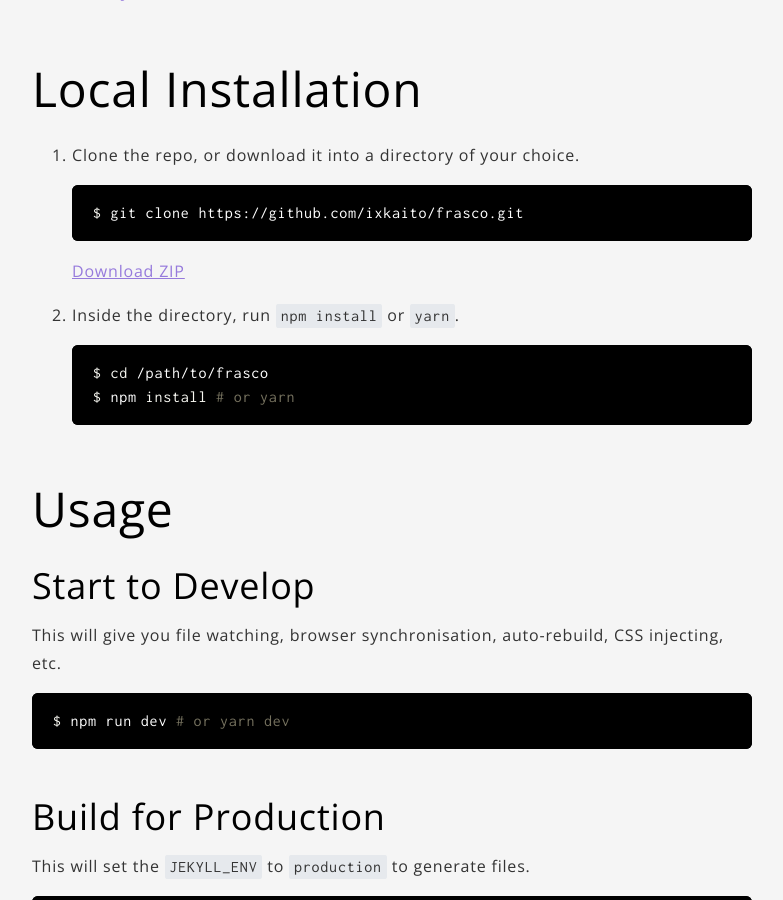
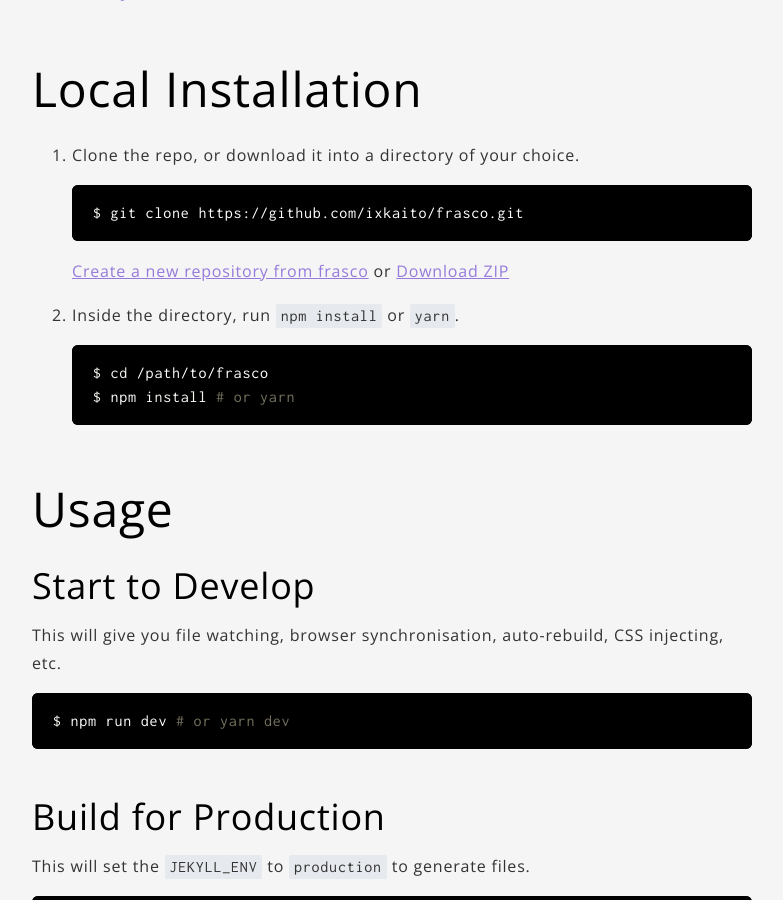
Before and after one commit to ixkaito/frasco, a Jekyll site: the page built from index.md, in a window 1280 px wide and 900 px high, scrolled down 1105 px. Shown: the whole window, without its empty margins (248-1031 px from the left). Built offline with Jekyll 4.4.1, drawn with Linux system fonts in a browser that asks for light colours; a script that is not in the unit is left out; comment, search, counter and statistics services are not loaded.

Commit message:
Update docs

````diff
--- a/_includes/footer.html
+++ b/_includes/footer.html
@@ -2,6 +2,6 @@
 	<p>© 2015 the contributors of the Frasco project under the <a href="https://github.com/ixkaito/frasco/blob/master/LICENSE">MIT License</a>. Created and maintained by <a href="https://github.com/ixkaito">Kite</a></p>
 </div>
 
-<script src="{{ "/assets/js/main.js" | prepend: site.baseurl }}" type="text/javascript"></script>
+<script src="{{ "/assets/js/bundle.js" | prepend: site.baseurl }}" type="text/javascript"></script>
 </body>
 </html>
--- a/index.md
+++ b/index.md
@@ -17,6 +17,8 @@ To use this Jekyll starter, you'll need the following things installed on your m
    ```shell
    $ git clone https://github.com/ixkaito/frasco.git
    ```
+   [Create a new repository from frasco](https://github.com/ixkaito/frasco/generate)
+   or
    [Download ZIP](https://github.com/ixkaito/frasco/archive/master.zip)
 
 2. Inside the directory, run `npm install` or `yarn`.
--- a/package.json
+++ b/package.json
@@ -40,7 +40,7 @@
     "browser": "browser-sync \"_site\" -f \"_site\" --port $npm_package_config_browsersync_port",
     "jekyll": "bundle exec jekyll build",
     "jekyll:development": "npm run jekyll -- --config $npm_package_config_jekyll_config_default,$npm_package_config_jekyll_config_development",
-    "jekyll:production": "npm run jekyll",
+    "jekyll:production": "JEKYLL_ENV=production npm run jekyll",
     "imagemin": "node imagemin \"$npm_package_config_image_src/**/*\" $npm_package_config_image_dist",
     "presass": "stylelint \"$npm_package_config_css_src/**/*\" --fix",
     "sass": "sass $npm_package_config_css_src:$npm_package_config_css_dist --style=compressed",
````
Also changed, not shown: .travis.yml.
